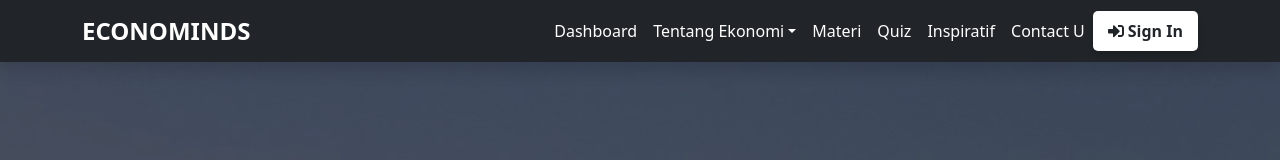
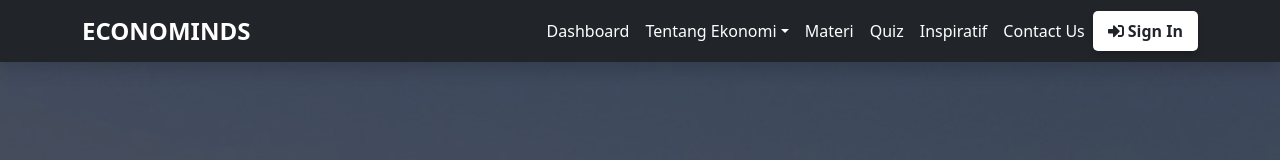
Before and after one commit to aldifnbb/web-proyek, a React (Create React App) app: page /dashboard in a window 1280 px wide. Shown: the top 160 px of the page. Built offline with nearby package versions, Linux system fonts and the light colour scheme.

Commit message:
ketinggalan

```diff
--- a/src/components/Navbar.js
+++ b/src/components/Navbar.js
@@ -126,7 +126,7 @@ const Navbar = () => {
                         </li>
                         <li className="nav-item">
                             <Link className="nav-link" to="/contact" data-aos="fade-down">
-                                Contact U
+                                Contact Us
                             </Link>
                         </li>
                         <li className="nav-item d-flex align-items-center">
```
